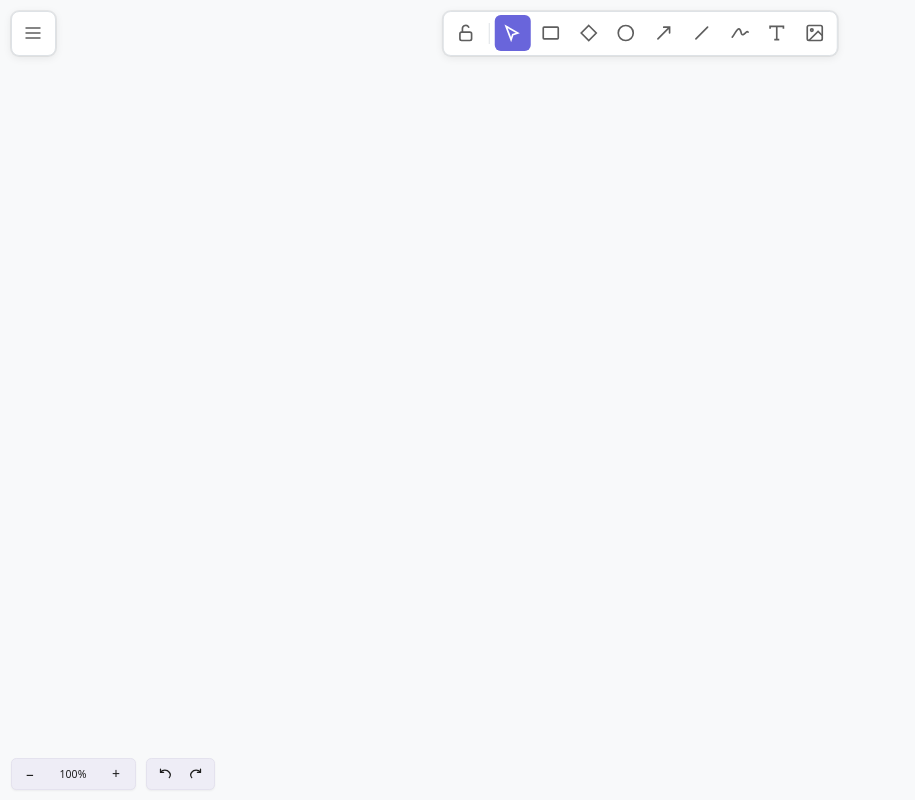
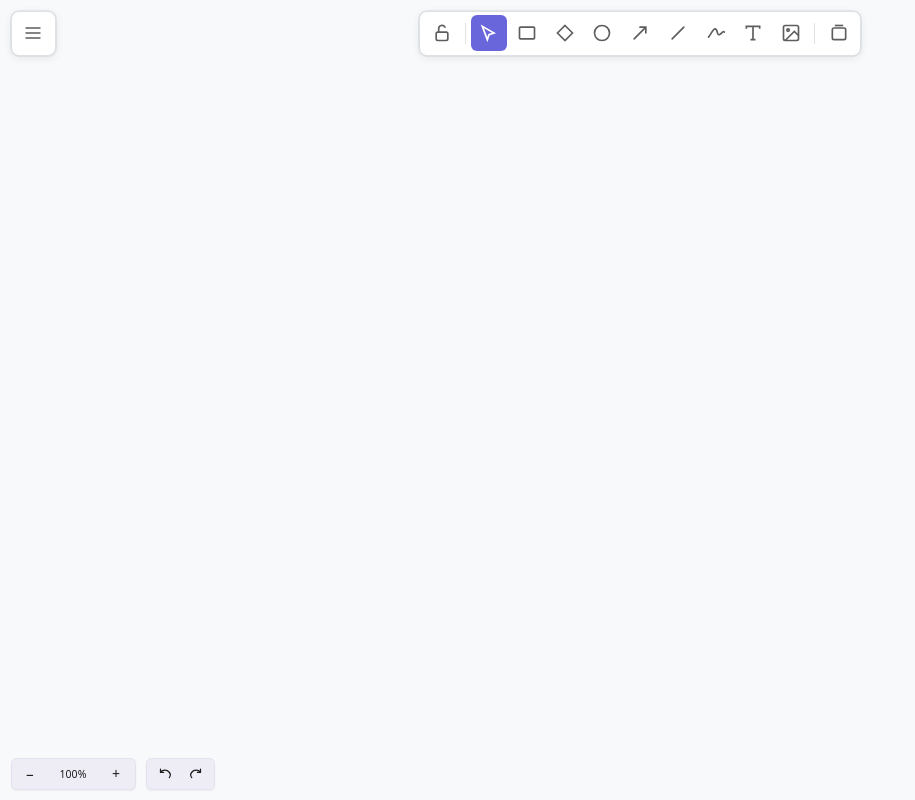
Before and after one commit to trainking/modraw, a React (Vite) app: page / in a window 1280 px wide. Both pictures are taken after a click on the button "New Canvas". Shown: the whole page, without its empty margins (0-915 px from the left). Built offline with nearby package versions, Linux system fonts and the light colour scheme.

Commit message:
增加画框工具

```diff
--- a/src/renderer/components/Canvas.tsx
+++ b/src/renderer/components/Canvas.tsx
@@ -199,7 +199,8 @@ export function Canvas() {
           setSelection([hit.id])
           return
         }
-        const idsToMove = (selectedIds.includes(hit.id) ? selectedIds : [hit.id])
+          const baseIds = selectedIds.includes(hit.id) ? selectedIds : [hit.id]
+          const idsToMove = expandFrameSelection(baseIds, elements)
           .filter((id) => !elements.find((el) => el.id === id)?.locked)
         if (idsToMove.length === 0) return
         if (!selectedIds.includes(hit.id)) setSelection([hit.id])
@@ -230,6 +231,7 @@ export function Canvas() {
         locked: false, groupIds: [], frameId: null, boundElements: null,
         text: 'Text', fontSize: currentFontSize, fontFamily: currentFontFamily, textAlign: 'left', autoResize: true
       } as Element
+      el.frameId = findContainingFrameId(el, elements)
       addElement(el)
       setSelection([el.id])
       if (!toolLocked) setTool('select')
@@ -243,7 +245,7 @@ export function Canvas() {
       return
     }
 
-    if (['rectangle', 'diamond', 'ellipse', 'line', 'arrow'].includes(effectiveTool)) {
+    if (['rectangle', 'diamond', 'ellipse', 'line', 'arrow', 'frame'].includes(effectiveTool)) {
       clearSelection()
       setDrawing({ type: effectiveTool, sx: pos.x, sy: pos.y, cx: pos.x, cy: pos.y })
     }
@@ -323,6 +325,7 @@ export function Canvas() {
           locked: false, groupIds: [], frameId: null, boundElements: null,
           points: freedrawPts, pressures: [], simulatePressure: true
         } as Element
+        el.frameId = findContainingFrameId(el, elements)
         addElement(el)
         setSelection([el.id])
         setFreedrawPts([])
@@ -334,11 +337,26 @@ export function Canvas() {
           const selected = elements.filter((el) => el.x < x + w && el.x + el.width > x && el.y < y + h && el.y + el.height > y)
           setSelection(selected.map((el) => el.id))
         }
+      } else if (drawing.type === 'frame') {
+        const x = Math.min(drawing.sx, drawing.cx), y = Math.min(drawing.sy, drawing.cy)
+        const w = Math.abs(drawing.cx - drawing.sx), h = Math.abs(drawing.cy - drawing.sy)
+        if (w > 12 || h > 12) {
+          const frame = makeFrameElement(x, y, w, h)
+          pushHistory()
+          const next = elements.map((item) => item.type !== 'frame' && isElementInsideFrame(item, frame)
+            ? { ...item, frameId: frame.id } as Element
+            : item
+          )
+          setElements([...next, frame])
+          setSelection([frame.id])
+          createdElement = true
+        }
       } else if (['rectangle', 'diamond', 'ellipse'].includes(drawing.type)) {
         const x = Math.min(drawing.sx, drawing.cx), y = Math.min(drawing.sy, drawing.cy)
         const w = Math.abs(drawing.cx - drawing.sx), h = Math.abs(drawing.cy - drawing.sy)
         if (w > 3 || h > 3) {
           const el = makeShapeElement(drawing.type, x, y, w, h, { currentStrokeColor, currentBgColor, currentFillStyle, currentStrokeWidth, currentStrokeStyle, currentRoughness, currentOpacity })
+          el.frameId = findContainingFrameId(el, elements)
           addElement(el); setSelection([el.id])
           createdElement = true
         }
@@ -346,6 +364,7 @@ export function Canvas() {
         const w = Math.abs(drawing.cx - drawing.sx), h = Math.abs(drawing.cy - drawing.sy)
         if (w > 2 || h > 2) {
           const el = makeLinearElement(drawing.type as 'line' | 'arrow', drawing.sx, drawing.sy, drawing.cx, drawing.cy, { currentStrokeColor, currentStrokeWidth, currentStrokeStyle, currentRoughness, currentOpacity })
+          el.frameId = findContainingFrameId(el, elements)
           addElement(el); setSelection([el.id])
           createdElement = true
         }
@@ -353,13 +372,23 @@ export function Canvas() {
       setDrawing(null)
       if (createdElement && !toolLocked) setTool('select')
     }
+    if (moving) {
+      const movedIds = new Set(moving.origins.keys())
+      const current = useSceneStore.getState().getElements()
+      const next = current.map((item) => {
+        if (!movedIds.has(item.id) || item.type === 'frame') return item
+        const frameId = findContainingFrameId(item, current)
+        return item.frameId === frameId ? item : { ...item, frameId } as Element
+      })
+      setElements(next)
+    }
     setMoving(null)
     setEditingPoint(null)
     setResizing(null)
     setRotating(null)
     setPanning(null)
   }, [
-    drawing, freedrawPts, elements, addElement, setSelection, currentStrokeColor,
+    drawing, moving, freedrawPts, elements, addElement, setElements, pushHistory, setSelection, currentStrokeColor,
     currentBgColor, currentFillStyle, currentStrokeWidth, currentStrokeStyle,
     currentRoughness, currentOpacity, toolLocked, setTool
   ])
@@ -372,7 +401,7 @@ export function Canvas() {
       const k = e.key.toLowerCase()
       if (k === ' ') { e.preventDefault(); setSpaceHeld(true); return }
       // Tool shortcuts
-      const map: Record<string, string> = { v:'select', r:'rectangle', d:'diamond', e:'ellipse', a:'arrow', l:'line', p:'freedraw', t:'text', i:'image', x:'eraser', h:'hand' }
+      const map: Record<string, string> = { v:'select', r:'rectangle', d:'diamond', e:'ellipse', a:'arrow', l:'line', p:'freedraw', t:'text', i:'image', f:'frame', x:'eraser', h:'hand' }
       if (map[k]) { setTool(map[k] as any); return }
       if (k === 'delete' || k === 'backspace') { const ids = useAppStore.getState().selectedIds; if (ids.length > 0) { deleteElements(ids); clearSelection() } return }
       if (k === 'escape') { clearSelection(); return }
@@ -418,13 +447,14 @@ export function Canvas() {
         locked: false, groupIds: [], frameId: null, boundElements: null,
         fileId: generateId(), dataUrl: image.dataUrl, scale: [1, 1], status: 'saved'
       } as Element
+      el.frameId = findContainingFrameId(el, elements)
       addElement(el)
       setSelection([el.id])
       if (!toolLocked) setTool('select')
     } catch {
       // Ignore unsupported or unreadable image files.
     }
-  }, [addElement, currentOpacity, setSelection, setTool, toolLocked])
+  }, [addElement, currentOpacity, elements, setSelection, setTool, toolLocked])
 
   useEffect(() => {
     if (contextMenu) {
@@ -627,6 +657,54 @@ function addPointToLinearElement(el: Element, x: number, y: number): Partial<Ele
   return { points, ...getBoundsFromPoints(points) } as Partial<Element>
 }
 
+function expandFrameSelection(ids: string[], elements: Element[]): string[] {
+  const expanded = new Set(ids)
+  for (const id of ids) {
+    const el = elements.find((item) => item.id === id)
+    if (el?.type !== 'frame') continue
+    for (const item of elements) {
+      if (item.frameId === el.id) expanded.add(item.id)
+    }
+  }
+  return [...expanded]
+}
+
+function findContainingFrameId(el: Element, elements: Element[]): string | null {
+  for (let i = elements.length - 1; i >= 0; i--) {
+    const frame = elements[i]
+    if (frame.type === 'frame' && isElementInsideFrame(el, frame)) return frame.id
+  }
+  return null
+}
+
+function isElementInsideFrame(el: Element, frame: Element): boolean {
+  if (el.id === frame.id || el.type === 'frame') return false
+  const bounds = getElementBounds(el)
+  const padding = 1
+  return bounds.minX >= frame.x + padding &&
+    bounds.maxX <= frame.x + frame.width - padding &&
+    bounds.minY >= frame.y + padding &&
+    bounds.maxY <= frame.y + frame.height - padding
+}
+
+function getElementBounds(el: Element) {
+  const points = (el as any).points as [number, number][] | undefined
+  if (points?.length) {
+    return {
+      minX: Math.min(...points.map(([x]) => x)),
+      minY: Math.min(...points.map(([, y]) => y)),
+      maxX: Math.max(...points.map(([x]) => x)),
+      maxY: Math.max(...points.map(([, y]) => y))
+    }
+  }
+  return {
+    minX: Math.min(el.x, el.x + el.width),
+    minY: Math.min(el.y, el.y + el.height),
+    maxX: Math.max(el.x, el.x + el.width),
+    maxY: Math.max(el.y, el.y + el.height)
+  }
+}
+
 function distanceToSegment(px: number, py: number, x1: number, y1: number, x2: number, y2: number): number {
   const dx = x2 - x1
   const dy = y2 - y1
@@ -641,6 +719,9 @@ function makeGhostElement(d: DrawState): Element {
   const w = Math.abs(d.cx - d.sx), h = Math.abs(d.cy - d.sy)
   if (d.type === 'line' || d.type === 'arrow') {
     return makeLinearElement(d.type, d.sx, d.sy, d.cx, d.cy, { currentStrokeColor: '#6b9fff', currentStrokeWidth: 2, currentStrokeStyle: 'dashed', currentRoughness: 0, currentOpacity: 100 })
+  }
+  if (d.type === 'frame') {
+    return makeFrameElement(x, y, w, h)
   }
   return makeShapeElement(d.type, x, y, w, h, { currentStrokeColor: '#6b9fff', currentBgColor: 'rgba(107, 159, 255, 0.1)', currentFillStyle: 'solid', currentStrokeWidth: 2, currentStrokeStyle: 'dashed', currentRoughness: 0, currentOpacity: 70 })
 }
@@ -662,6 +743,31 @@ function makeLinearElement(type: 'line' | 'arrow', x1: number, y1: number, x2: n
     roughness: p.currentRoughness, opacity: p.currentOpacity, seed: Math.random() * 100000 | 0,
     locked: false, groupIds: [], frameId: null, boundElements: null,
     points, startArrowhead: 'none', endArrowhead: type === 'arrow' ? 'arrow' : 'none' } as Element
+}
+
+function makeFrameElement(x: number, y: number, w: number, h: number): Element {
+  return {
+    id: generateId(),
+    type: 'frame',
+    x,
+    y,
+    width: w,
+    height: h,
+    angle: 0,
+    strokeColor: '#b8b8b8',
+    backgroundColor: 'transparent',
+    fillStyle: 'solid',
+    strokeWidth: 2,
+    strokeStyle: 'solid',
+    roughness: 0,
+    opacity: 100,
+    roundness: 8,
+    seed: Math.random() * 100000 | 0,
+    locked: false,
+    groupIds: [],
+    frameId: null,
+    boundElements: null
+  } as Element
 }
 
 function makeFreedrawElement(points: [number, number][], p: any): Element | null {
--- a/src/renderer/components/Footer.tsx
+++ b/src/renderer/components/Footer.tsx
@@ -21,6 +21,7 @@ export function Footer() {
     freedraw: t('hintFreedraw'),
     text: t('hintText'),
     image: t('hintImage'),
+    frame: t('hintFrame'),
     eraser: t('hintEraser'),
     hand: t('hintHand'),
   }
--- a/src/renderer/components/Toolbar.tsx
+++ b/src/renderer/components/Toolbar.tsx
@@ -49,6 +49,12 @@ function ToolIcon({ type }: { type: ToolType }) {
         <rect x="3" y="3" width="18" height="18" rx="2" /><circle cx="8.5" cy="8.5" r="1.5" /><path d="M21 15l-5-5L5 21" />
       </svg>
     )
+    case 'frame': return (
+      <svg viewBox="0 0 24 24" fill="none" stroke="currentColor" strokeWidth="2">
+        <rect x="4" y="6" width="16" height="14" rx="2" />
+        <path d="M7 3h10" />
+      </svg>
+    )
     case 'eraser': return (
       <svg viewBox="0 0 24 24" fill="none" stroke="currentColor" strokeWidth="2">
         <path d="M20 20H7L3 16l9-9 8 8-4 4" /><path d="M6 13l6 6" />
@@ -80,6 +86,7 @@ export function Toolbar() {
     { type: 'freedraw', label: t('freedraw'), shortcut: 'P' },
     { type: 'text', label: t('text'), shortcut: 'T' },
     { type: 'image', label: t('image'), shortcut: 'I' },
+    { type: 'frame', label: t('frame'), shortcut: 'F' },
     { type: 'eraser', label: t('eraser'), shortcut: 'X' },
     { type: 'hand', label: t('hand'), shortcut: 'H' },
   ]
--- a/src/renderer/components/TopBar.tsx
+++ b/src/renderer/components/TopBar.tsx
@@ -49,6 +49,7 @@ export function TopBar() {
     { type: 'text', label: t('text'), shortcut: 'T' },
     { type: 'image', label: t('image'), shortcut: 'I' },
   ]
+  const frameTool: { type: ToolType; label: string; shortcut: string } = { type: 'frame', label: t('frame'), shortcut: 'F' }
 
   const handleSaveMdr = async () => {
     if (!activeFile || !window.electronAPI) return
@@ -171,6 +172,14 @@ export function TopBar() {
             <ToolIcon type={tool.type} />
           </button>
         ))}
+        <div className="mx-1 h-6 w-px bg-[var(--color-border)]" />
+        <button
+          onClick={() => setTool(frameTool.type)}
+          className={`tool-btn ${activeTool === frameTool.type ? 'active' : ''}`}
+          title={`${frameTool.label} (${frameTool.shortcut})`}
+        >
+          <ToolIcon type={frameTool.type} />
+        </button>
       </div>
     </div>
   )
@@ -241,6 +250,12 @@ function ToolIcon({ type }: { type: ToolType }) {
         <rect x="3" y="3" width="18" height="18" rx="2" /><circle cx="8.5" cy="8.5" r="1.5" /><path d="M21 15l-5-5L5 21" />
       </svg>
     )
+    case 'frame': return (
+      <svg viewBox="0 0 24 24" fill="none" stroke="currentColor" strokeWidth="2">
+        <rect x="4" y="6" width="16" height="14" rx="2" />
+        <path d="M7 3h10" />
+      </svg>
+    )
     case 'hand': return (
       <svg viewBox="0 0 24 24" fill="none" stroke="currentColor" strokeWidth="2">
         <path d="M18 11V7a2 2 0 00-4 0v1M14 9V3a2 2 0 00-4 0v6M10 7V4a2 2 0 00-4 0v9l-3 3 2.8 2.8A5 5 0 008 20h4a6 6 0 006-6v-5" />
--- a/src/renderer/core/hitTest.ts
+++ b/src/renderer/core/hitTest.ts
@@ -23,6 +23,17 @@ function isPointInElement(px: number, py: number, el: Element): boolean {
     case 'image':
       return tpx >= el.x - 6 && tpx <= el.x + el.width + 6 &&
              tpy >= el.y - 6 && tpy <= el.y + el.height + 6
+    case 'frame': {
+      const nearLeft = Math.abs(tpx - el.x) <= 8
+      const nearRight = Math.abs(tpx - (el.x + el.width)) <= 8
+      const nearTop = Math.abs(tpy - el.y) <= 8
+      const nearBottom = Math.abs(tpy - (el.y + el.height)) <= 8
+      const insideX = tpx >= el.x - 8 && tpx <= el.x + el.width + 8
+      const insideY = tpy >= el.y - 8 && tpy <= el.y + el.height + 8
+      const onBorder = insideY && (nearLeft || nearRight) || insideX && (nearTop || nearBottom)
+      const onLabel = tpx >= el.x && tpx <= el.x + 42 && tpy >= el.y - 22 && tpy <= el.y
+      return onBorder || onLabel
+    }
     case 'diamond': {
       const cx = el.x + el.width / 2, cy = el.y + el.height / 2
       const hw = el.width / 2, hh = el.height / 2
--- a/src/renderer/core/renderer.ts
+++ b/src/renderer/core/renderer.ts
@@ -128,6 +128,23 @@ export function renderElement(ctx: CanvasRenderingContext2D, el: Element) {
   const hasFill = el.backgroundColor && el.backgroundColor !== 'transparent'
 
   switch (el.type) {
+    case 'frame': {
+      ctx.globalAlpha = alpha
+      const radius = Math.max(0, Math.min((el as any).roundness || 8, Math.min(el.width, el.height) / 2))
+      ctx.strokeStyle = el.strokeColor || '#b8b8b8'
+      ctx.lineWidth = el.strokeWidth || 2
+      ctx.setLineDash([])
+      ctx.beginPath()
+      ctx.roundRect(el.x, el.y, el.width, el.height, radius)
+      ctx.stroke()
+      ctx.font = '13px Assistant, system-ui, sans-serif'
+      ctx.fillStyle = '#8d8d8d'
+      ctx.textAlign = 'left'
+      ctx.textBaseline = 'bottom'
+      ctx.fillText('Frame', el.x, el.y - 5)
+      ctx.globalAlpha = 1
+      break
+    }
     case 'rectangle':
     case 'diamond':
     case 'ellipse': {
--- a/src/renderer/i18n.ts
+++ b/src/renderer/i18n.ts
@@ -37,6 +37,7 @@ export const messages = {
     freedraw: 'Draw',
     text: 'Text',
     image: 'Image',
+    frame: 'Frame',
     hand: 'Hand',
     eraser: 'Eraser',
     toolLocked: 'Tool locked: keep current tool after drawing',
@@ -96,6 +97,7 @@ export const messages = {
     hintFreedraw: 'Click and drag to draw freely',
     hintText: 'Click to place text',
     hintImage: 'Click to place image or paste from clipboard',
+    hintFrame: 'Click and drag to draw a frame',
     hintEraser: 'Click and drag over elements to delete',
     hintHand: 'Click and drag to pan canvas - Scroll to zoom',
     selectedHint: 'selected - Drag to move - Delete to remove',
@@ -136,6 +138,7 @@ export const messages = {
     freedraw: '绘制',
     text: '文本',
     image: '图片',
+    frame: '画框',
     hand: '抓手',
     eraser: '橡皮擦',
     toolLocked: '已锁定工具：绘制后保持当前工具',
@@ -195,6 +198,7 @@ export const messages = {
     hintFreedraw: '点击并拖动自由绘制',
     hintText: '点击放置文本',
     hintImage: '点击放置图片或从剪贴板粘贴',
+    hintFrame: '点击并拖动绘制画框',
     hintEraser: '点击并拖过元素进行删除',
     hintHand: '点击并拖动画布 - 滚轮缩放',
     selectedHint: '已选中 - 拖动移动 - Delete 删除',
--- a/src/renderer/stores/scene.ts
+++ b/src/renderer/stores/scene.ts
@@ -117,15 +117,26 @@ export const useSceneStore = create<SceneState>((set, get) => ({
     })),
 
   deleteElements: (ids, recordHistory = true) => {
-    const hasDeletableElement = get()
-      .getElements()
+    const currentElements = get().getElements()
+    const hasDeletableElement = currentElements
       .some((el) => !el.locked && ids.includes(el.id))
     if (!hasDeletableElement) return
+    const deletedFrameIds = new Set(
+      currentElements
+        .filter((el) => el.type === 'frame' && !el.locked && ids.includes(el.id))
+        .map((el) => el.id)
+    )
     if (recordHistory) get().pushHistory()
     set((s) => ({
       files: s.files.map((f) =>
         f.id === s.activeFileId
-          ? { ...f, elements: f.elements.filter((el) => el.locked || !ids.includes(el.id)), updatedAt: Date.now() }
+          ? {
+              ...f,
+              elements: f.elements
+                .filter((el) => el.locked || !ids.includes(el.id))
+                .map((el) => deletedFrameIds.has(el.frameId || '') ? { ...el, frameId: null } as Element : el),
+              updatedAt: Date.now()
+            }
           : f
       )
     }))
--- a/src/renderer/types/index.ts
+++ b/src/renderer/types/index.ts
@@ -2,12 +2,12 @@ export type ToolType =
   | 'select' | 'hand'
   | 'rectangle' | 'diamond' | 'ellipse'
   | 'line' | 'arrow'
-  | 'freedraw' | 'text' | 'image' | 'eraser'
+  | 'freedraw' | 'text' | 'image' | 'eraser' | 'frame'
 
 export type ElementType =
   | 'rectangle' | 'diamond' | 'ellipse'
   | 'line' | 'arrow'
-  | 'freedraw' | 'text' | 'image'
+  | 'freedraw' | 'text' | 'image' | 'frame'
 
 export interface BaseElement {
   id: string; type: ElementType
```
